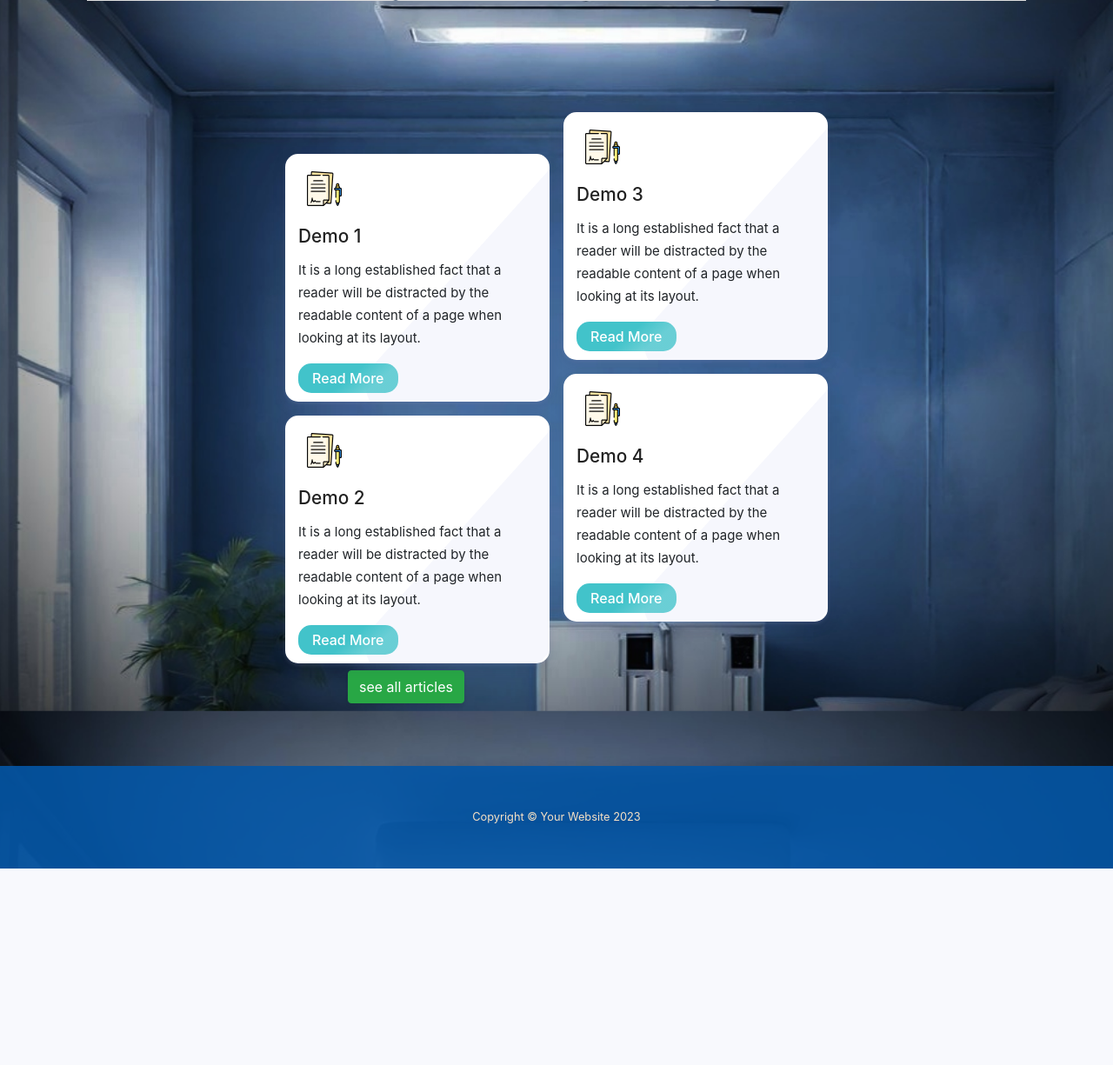
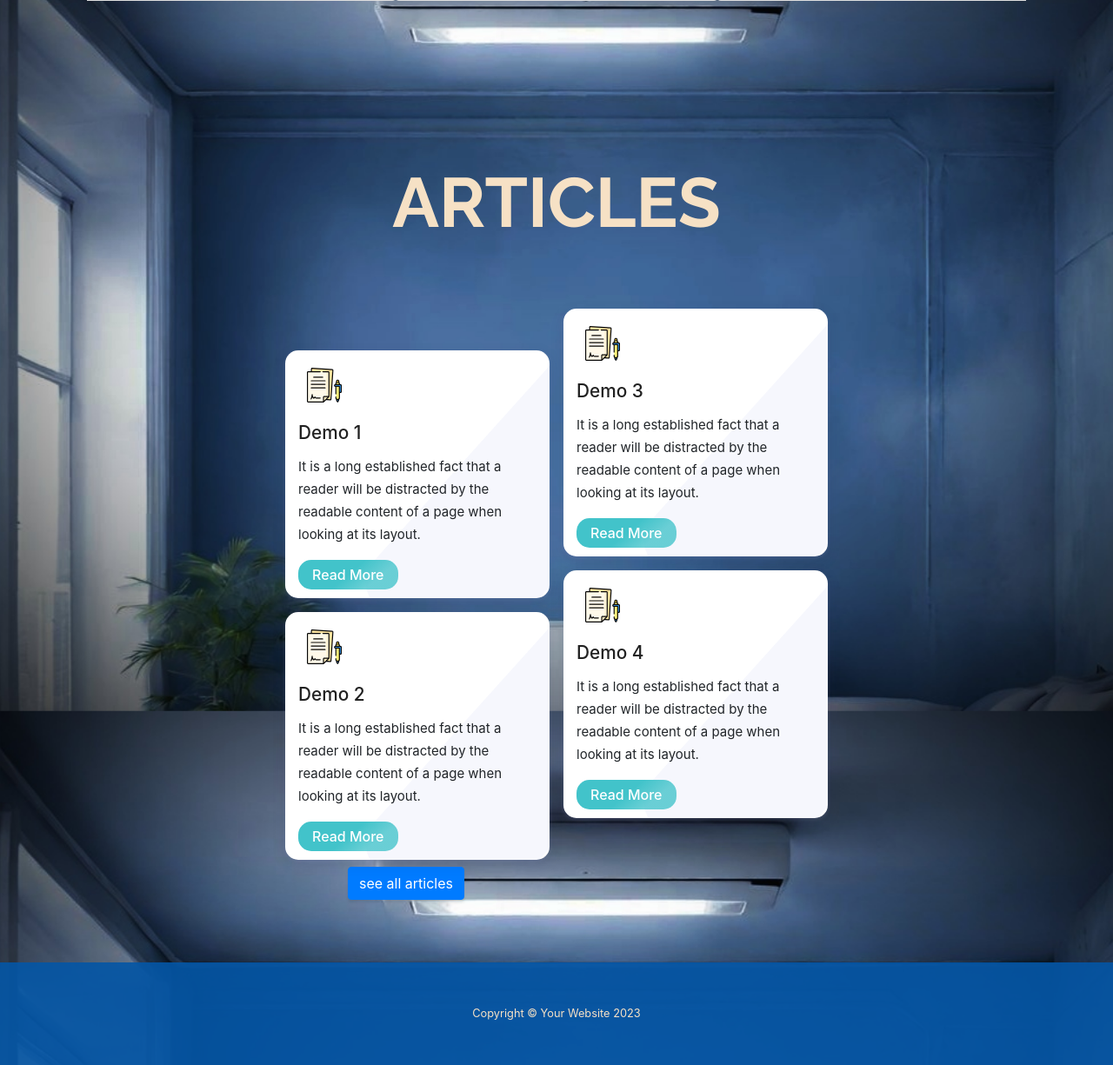
Before and after one commit to erf04/pro-mahoor, a Django app: page / in a window 1280 px wide. Shown: the part 2192-3417 px from the top of the page at 87% size. Before the commit the page ends 3191 px from the top, so only its background shows below. Run offline with Django 4.2, Linux system fonts and the light colour scheme; some libraries are stand-ins or nearby versions.

Commit message:
pdf adding

```diff
--- a/mahoortah/pages/templates/home2.html
+++ b/mahoortah/pages/templates/home2.html
@@ -127,13 +127,15 @@
                               <div class="carousel-inner">
                                   <div class="carousel-item active">
                                       <div class="row">
+                                        <!--
+
+                                         -->
                                           <div class="card shadow-sm col-md-4" style="float: left; width: 400px">
 
                                               <img src="{% static 'assets/img/about.jpg' %}" alt="" style="height: 250px;">
                                                 <title>Placeholder</title>
                                                 <rect width="100%" height="100%" fill="#55595c"></rect>
 
-                                              </svg>
                                               <div class="card-body">
                                                 <p class="card-text">
                                                   This is a wider card with supporting text below as a natural lead-in to
@@ -333,7 +335,11 @@
 
           <!-- for articles -->
 
-          <br><br><br><br><br>
+          <br><br><br>
+          <h1 class="site-heading text-center text-faded d-none d-lg-block">
+            <span class="site-heading-lower" style="font-weight: bold;">ARTICLES</span>
+        </h1>
+          <br><br>
         <link rel="stylesheet" href="https://maxcdn.bootstrapcdn.com/bootstrap/4.3.1/css/bootstrap.min.css">
 
         <div class="section_our_solution">
@@ -574,7 +580,7 @@
                   </div>
                 </div>
               </div>
-              <a href="{% url 'articles' %}" style="margin-left: 400px;" class="btn btn-success">see all articles</a>
+              <a href="{% url 'articles' %}" style="margin-left: 400px;" class="btn btn-primary">see all articles</a>
             </div>
           </div>
 
--- a/mahoortah/pages/urls.py
+++ b/mahoortah/pages/urls.py
@@ -13,4 +13,5 @@ urlpatterns = [
     path('contact/',views.contact,name="contact"),
     path("products/<int:product_id>/",views.seeproduct,name="seeproduct"),
     path("products/<str:product_type>/",views.typefilter,name="typefilter"),
+    path("pdf/",views.pdf_view,name="pdfreader"),
 ]
--- a/mahoortah/pages/views.py
+++ b/mahoortah/pages/views.py
@@ -2,9 +2,21 @@ from django.shortcuts import render,redirect
 from .models import article,product,ProImage
 from django.contrib import messages
 from django.http import HttpRequest
+from django.core.paginator import Paginator
+from django.http import FileResponse, Http404
+
+def pdf_view(request):
+    try:
+        return FileResponse(open('c.pdf', 'rb'), content_type='application/pdf')
+    except FileNotFoundError:
+        raise Http404()
+
 
 def home(request):
-    return render(request,"home2.html",{})
+    theproducts=product.objects.all()
+    return render(request,"home2.html",{
+        "pros":theproducts,
+    })
 
 def products(request):
     theproducts=product.objects.all()
```
Also changed, not shown: mahoortah/db.sqlite3, mahoortah/pages/models.py (line endings or trailing spaces), 1 other file.
